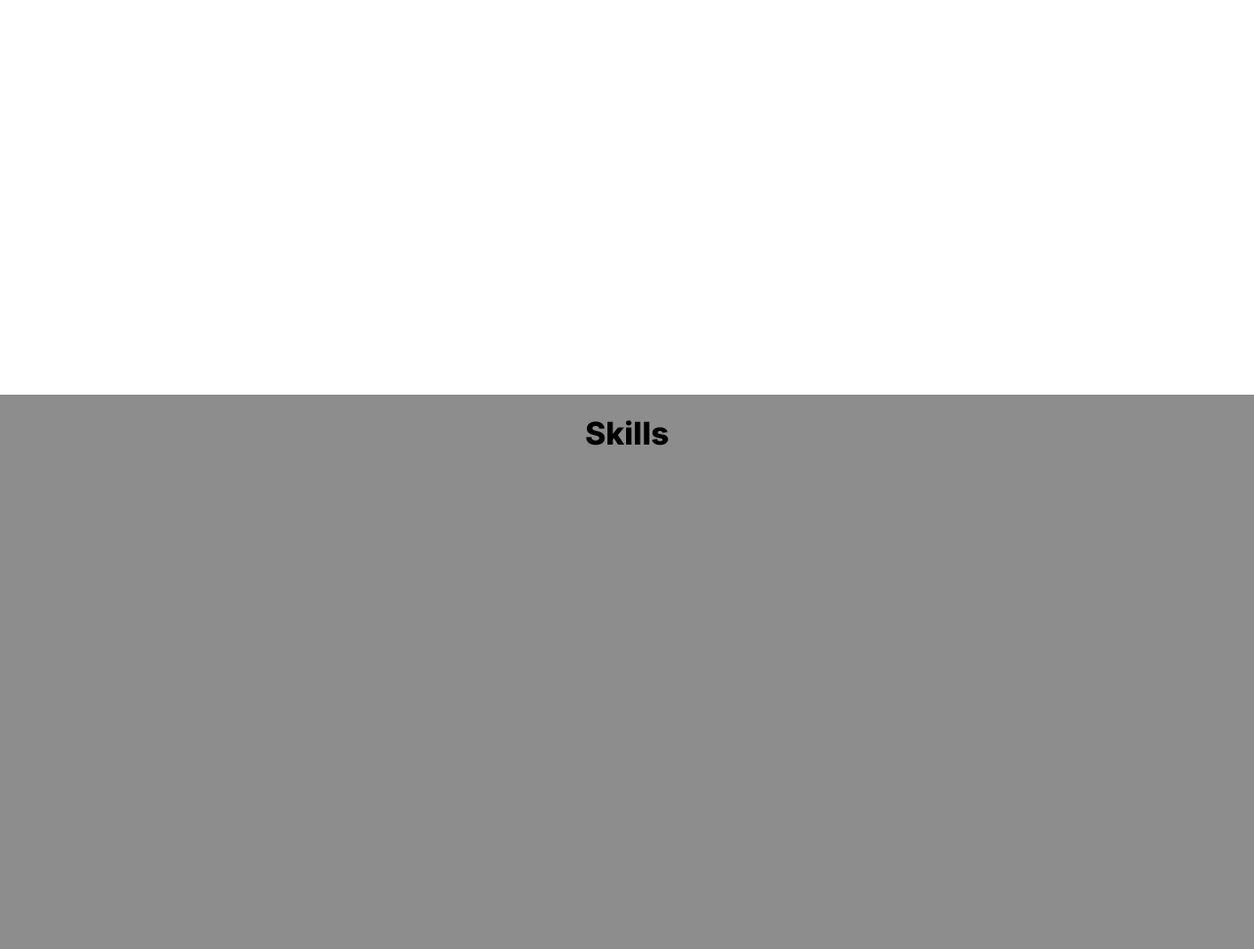
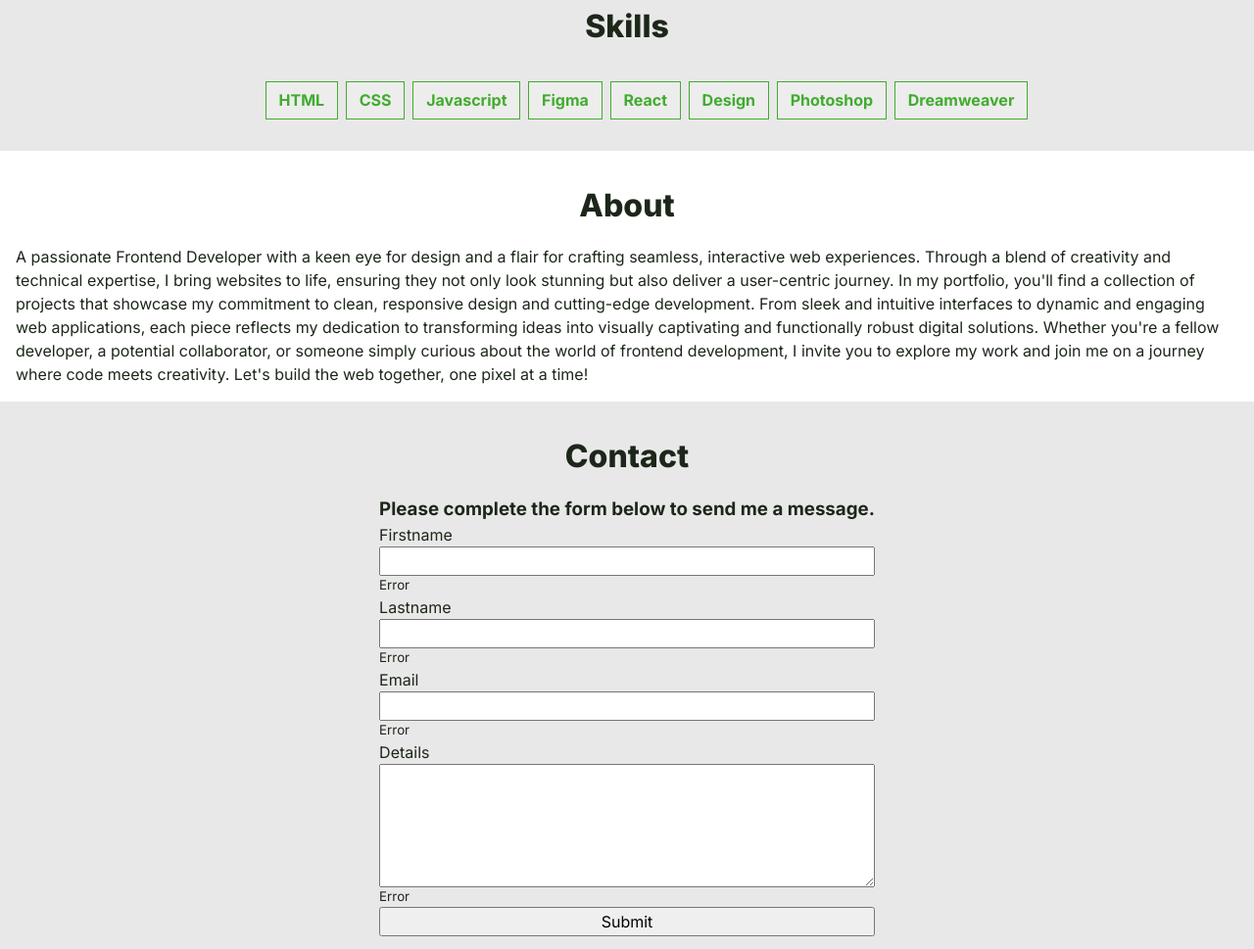
Before and after one commit to teddy-wests1de/portfolio, a plain HTML site: page index.html in a window 1280 px wide. Shown: the part 914-1883 px from the top of the page at 98% size. Drawn offline with Linux system fonts and the light colour scheme.

Commit message:
Adding Sections

```diff
--- a/index.html
+++ b/index.html
@@ -38,28 +38,79 @@
                         </picture>
                     </div>
                     <p class="introduction">
-                        a passionate Frontend Developer with a keen eye for design and a flair for crafting seamless, interactive web experiences. Through a blend of creativity and technical expertise, I bring websites to life, ensuring they not only look stunning but also deliver a user-centric journey.
+                        A passionate Frontend Developer with a keen eye for design and a flair for crafting seamless, interactive web experiences. Through a blend of creativity and technical expertise, I bring websites to life, ensuring they not only look stunning but also deliver a user-centric journey.
                         In my portfolio, you'll find a collection of projects that showcase my commitment to clean, responsive design and cutting-edge development. From sleek and intuitive interfaces to dynamic and engaging web applications, each piece reflects my dedication to transforming ideas into visually captivating and functionally robust digital solutions.
                         Whether you're a fellow developer, a potential collaborator, or someone simply curious about the world of frontend development, I invite you to explore my work and join me on a journey where code meets creativity. Let's build the web together, one pixel at a time!
                     </p>
-                    <div class="cta"><button class="btn-cta">Contact Me</button></div>
+                    <div class="cta"><button class="btn-cta">Contact</button></div>
                 </div>
             </section>
             <section class="section" id="projects">
                 <h2 class="section-title">Projects</h2>
-                <div class="section-project"></div>
+                <div class="section-projects">
+                    <div class="project-item"></div>
+                    <div class="project-item"></div>
+                    <div class="project-item"></div>
+                </div>
             </section>
             <section class="section" id="skills">
                 <h2 class="section-title">Skills</h2>
-                <div class="section-skills"></div>
+                <div class="section-skills">
+                    <ul class="skills">
+                        <li class="skill-item">HTML</li>
+                        <li class="skill-item">CSS</li>
+                        <li class="skill-item">Javascript</li>
+                        <li class="skill-item">Figma</li>
+                        <li class="skill-item">React</li>
+                        <li class="skill-item">Design</li>
+                        <li class="skill-item">Photoshop</li>
+                        <li class="skill-item">Dreamweaver</li>
+                    </ul>
+                </div>
             </section>
             <section class="section" id="about">
                 <h2 class="section-title">About</h2>
-                <div class="section-about"></div>
+                <div class="section-about">
+                    <p class="introduction">
+                        A passionate Frontend Developer with a keen eye for design and a flair for crafting seamless, interactive web experiences. Through a blend of creativity and technical expertise, I bring websites to life, ensuring they not only look stunning but also deliver a user-centric journey.
+                        In my portfolio, you'll find a collection of projects that showcase my commitment to clean, responsive design and cutting-edge development. From sleek and intuitive interfaces to dynamic and engaging web applications, each piece reflects my dedication to transforming ideas into visually captivating and functionally robust digital solutions.
+                        Whether you're a fellow developer, a potential collaborator, or someone simply curious about the world of frontend development, I invite you to explore my work and join me on a journey where code meets creativity. Let's build the web together, one pixel at a time!
+                    </p>
+                </div>
             </section>
             <section class="section" id="contact">
                 <h2 class="section-title">Contact</h2>
-                <div class="section-contact"></div>
+                <div class="section-contact">
+                    <div class="form-container">
+                        <form action="/index.html" class="contact-form">
+                            <h3 class="form-title">Please complete the form below to send me a message.</h3>
+                            <div class="form-field">
+                                <label for="first-name">Firstname</label>
+                                <input type="text" class="input-field" id="first-name">
+                                <small class="error-msg">Error</small>
+                            </div>
+                            <div class="form-field">
+                                <label for="last-name">Lastname</label>
+                                <input type="text" class="input-field" id="last-name">
+                                <small class="error-msg">Error</small>
+                            </div>
+                            <div class="form-field">
+                                <label for="email">Email</label>
+                                <input type="text" class="input-field" id="email">
+                                <small class="error-msg">Error</small>
+                            </div>
+                            <div class="form-field">
+                                <label for="details">Details</label>
+                                <textarea class="input-field" id="details" rows="5" cols="10">
+                                </textarea>
+                                <small class="error-msg">Error</small>
+                            </div>
+                            <div class="form-field">
+                                <button type="submit" class="cta">Submit</button>
+                            </div>
+                        </form>
+                    </div>
+                </div>
             </section>
         </main>
         <footer class="footer">
--- a/src/style.css
+++ b/src/style.css
@@ -4,7 +4,7 @@
 :root {
 /* Light Colors */
     --light-color: #f8f5f5;
-    --dark-color: #1E1E1E;
+    --dark-color: #1c271a;
     --accent-color: #40AC2F;
 }
 
@@ -14,7 +14,8 @@ body {
     font-size: 16px;
     display: flex;
     justify-content: center;
-    min-height: 100vh;
+    /* min-height: 100vh; */
+    color: var(--dark-color);
 }
 .wrapper {
     width: 100%;
@@ -67,17 +68,17 @@ body {
     margin: 2rem 0;
     display: flex;
     flex-direction: column;
-    gap: .5rem;
+    gap: 1rem;
     align-items: center;
     width: 90%;
     height: 100vh;
-    padding: 1rem;
+    padding: .8rem;
     z-index: 900;
     display: none;
 }
 .nav-link {
     color: var(--dark-color);
-    font-size: .75rem;
+    font-size: 1rem;
     font-weight: 600;
     text-transform: uppercase;
     text-decoration: none;
@@ -115,12 +116,14 @@ body {
 }
 .section {
     display: flex;
+    flex-direction: column;
+    align-items: center;
     justify-content: center;
     padding: 1rem;
-    height: 80vh;
+    /* height: 80vh; */
 }
 .section:nth-child(odd) {
-    background-color: #504f4fa5;
+    background-color: #d7d5d58a;
 }
 .main-title {
     font-size: 2.4rem;
@@ -128,6 +131,7 @@ body {
 .section-title {
     font-size: 2rem;
     font-weight: 900;
+    margin: 1rem;
 }
 .btn-cta {
     margin: .5rem 0;
@@ -135,6 +139,36 @@ body {
     background-color: var(--accent-color);
     color: var(--light-color);
     padding: .2rem .6rem;
+}
+.section-projects {
+    display: flex;
+    gap: 1rem;
+    flex-wrap: wrap;
+    justify-content: center;
+}
+.project-item {
+    height: 400px;
+    width: 300px;
+    border: 1px solid var(--accent-color);
+    background-color: #1c271a4c;
+}
+.skills {
+    margin: 1rem;
+    display: flex;
+    gap: .5rem;
+    flex-wrap: wrap;
+    justify-content: center;
+}
+.skill-item {
+    padding: .4rem .8rem;
+    border: 1px solid var(--accent-color);
+    background-color: #ffffff36;
+    color: var(--accent-color);
+    font-weight: 600;
+}
+.form-field {
+    display: flex;
+    flex-direction: column;
 }
 .footer {
     display: flex;
```
Also changed, not shown: 1 other file.
